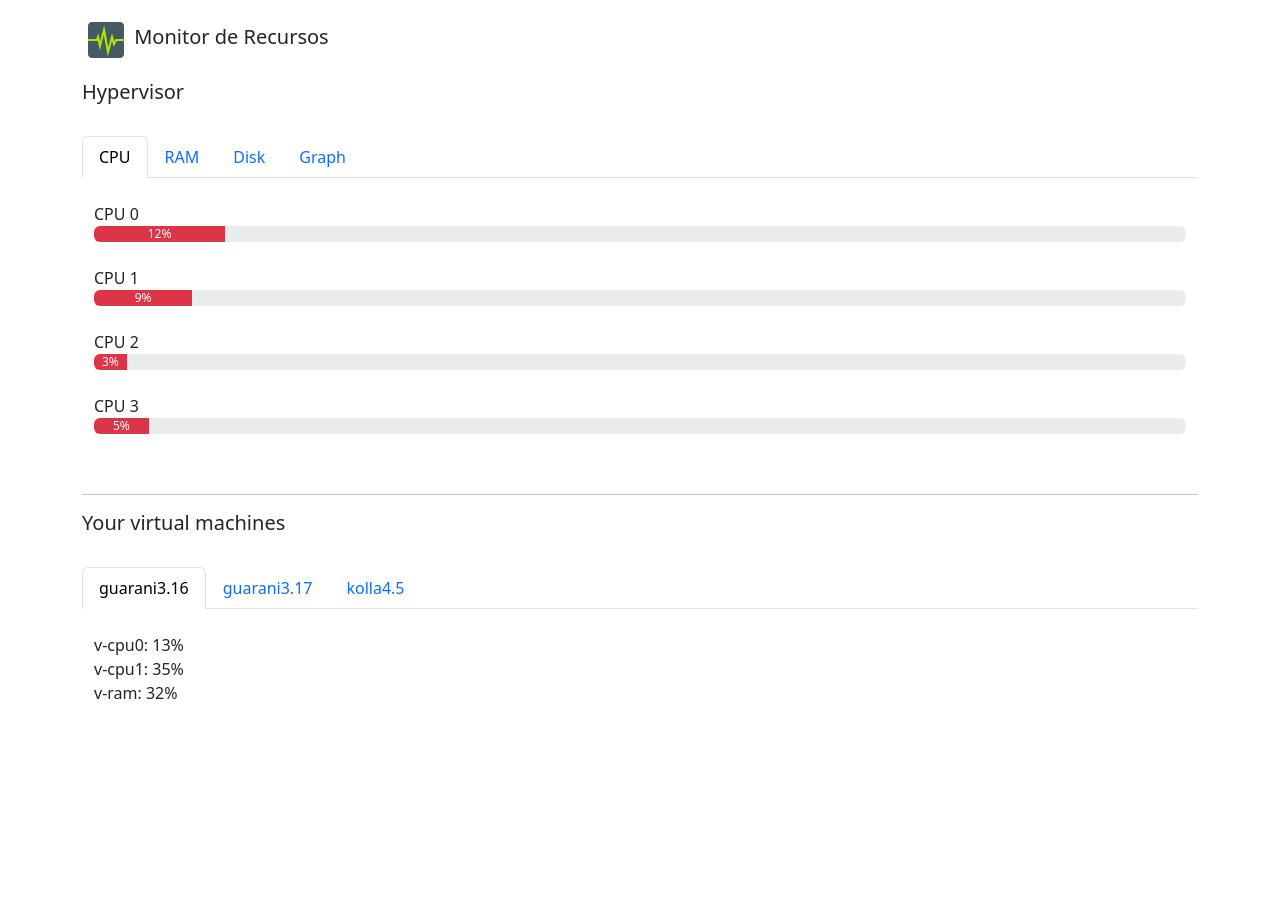
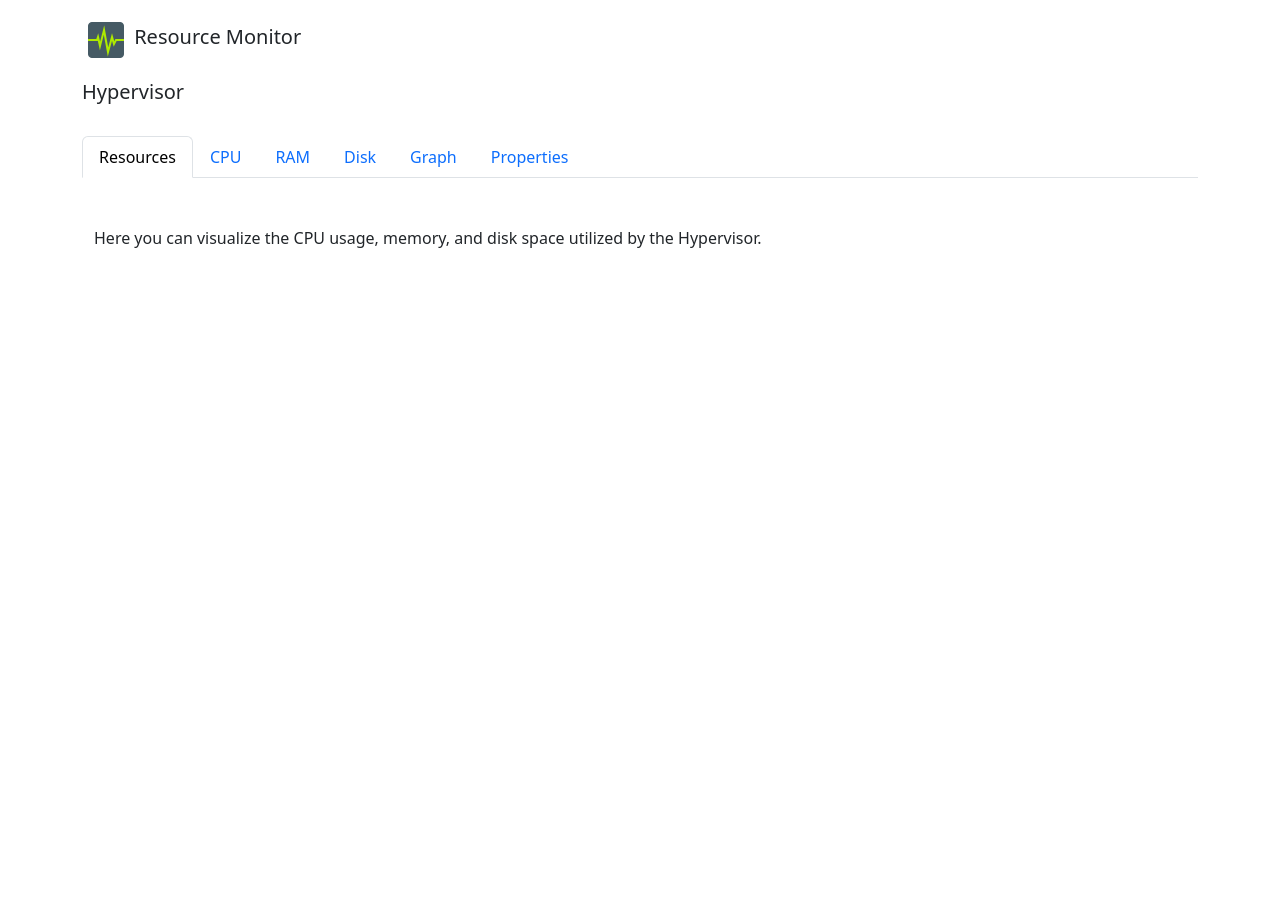
Before and after one commit to mattMbz/qubik-web, a Flask app: page /monitor in a window 1280 px wide. After the commit the page ends 248 px from the top, so only its background shows below. Run offline with Flask 3, Linux system fonts and the light colour scheme; some libraries are stand-ins or nearby versions.

Commit message:
Adding some new icons and improve GUI

```diff
--- a/main.py
+++ b/main.py
@@ -72,7 +72,7 @@ def delete():
 
 @app.route('/monitor')
 def monitor():
-    return render_template('/admin/monitor.html')
+    return render_template('/admin/monitor.html', **vms)
 #End_def
 
 @app.route('/tasks')
--- a/templates/admin/monitor.html
+++ b/templates/admin/monitor.html
@@ -4,7 +4,7 @@
 <div class="container mt-3">
   <div class="center-line">
     <img src="{{ url_for('static', filename='images/resources.png') }}" alt="Icono">
-      <span class="ml-2 fs-5">Monitor de Recursos</span>
+    <span class="ml-2 fs-5">Resource Monitor</span>
   </div>
 </div>
 <div class="container mt-3">
@@ -13,7 +13,10 @@
   <!-- Nav tabs -->
   <ul class="nav nav-tabs" role="tablist">
     <li class="nav-item">
-        <a class="nav-link active" data-bs-toggle="tab" href="#home">CPU</a>
+      <a class="nav-link active" data-bs-toggle="tab" href="#home">Resources</a>
+    </li>
+    <li class="nav-item">
+      <a class="nav-link" data-bs-toggle="tab" href="#menu0">CPU</a>
     </li>
     <li class="nav-item">
       <a class="nav-link" data-bs-toggle="tab" href="#menu1">RAM</a>
@@ -24,11 +27,22 @@
     <li class="nav-item">
       <a class="nav-link" data-bs-toggle="tab" href="#menu3">Graph</a>
     </li>
+    <li class="nav-item">
+      <a class="nav-link" data-bs-toggle="tab" href="#menu4">Properties</a>
+    </li>
   </ul>
 
   <!-- Tab panes -->
   <div class="tab-content" id="hyperv-monitor">
-      <div id="home" class="container tab-pane active"><br>
+    <div id="home" class="container tab-pane active">
+      <p class="mt-5">
+        Here you can visualize the CPU usage, memory, and disk space utilized by the Hypervisor.
+      </p>
+    </div>
+    <div id="menu0" class="container tab-pane"><br>
+      <div class="mb-3">
+        <img src="{{url_for('static', filename='images/vcpu.png')}}" alt="">
+      </div>
       <span>CPU 0</span>
       <span class="mt-3">
         <div class="progress">
@@ -58,7 +72,11 @@
       </span>
       <br>
     </div>
+
     <div id="menu1" class="container tab-pane fade"><br>
+      <div class="">
+        <img src="{{url_for('static', filename='images/vram.png')}}" alt="">
+      </div>
       <span>Memory used:</span> <br>
       <span>Total: 4GB</span> <br>
       <span>Used: 2.34GB</span> <br>
@@ -69,7 +87,11 @@
         </div>
       </span>
     </div>
+
     <div id="menu2" class="container tab-pane fade"><br>
+      <div class="mb-3">
+        <img src="{{url_for('static', filename='images/vdisk.svg')}}" alt="">
+      </div>
       <span>Size HD used:</span> <br>
       <!-- <p>4 of 10GB</p> <br> -->
       <span>Total: 10GB</span> <br>
@@ -81,47 +103,6 @@
         </div>
       </span>
     </div>
-    </div>
-
-    <hr>
-
-    <h5>Your virtual machines</h5>
-    <br>
-
-<!-- Nav tabs -->
-<ul class="nav nav-tabs" role="tablist">
-    <li class="nav-item">
-      <a class="nav-link active" data-bs-toggle="tab" href="#edfr35">guarani3.16</a>
-    </li>
-    <li class="nav-item">
-      <a class="nav-link" data-bs-toggle="tab" href="#fm0822">guarani3.17</a>
-    </li>
-    <li class="nav-item">
-      <a class="nav-link" data-bs-toggle="tab" href="#yyte33">kolla4.5</a>
-    </li>
-  </ul>
-
-  <!-- Tab panes -->
-  <div class="tab-content" id="vm-monitor">
-    <div id="edfr35" class="container tab-pane active"><br>
-        <span>v-cpu0: 13%</span> <br>
-        <span>v-cpu1: 35%</span> <br>
-        <span>v-ram: 32%</span>
-    </div>
-    <div id="fm0822" class="container tab-pane fade"><br>
-        <span>v-cpu0: 13%</span> <br>
-        <span>v-cpu1: 35%</span> <br>
-        <span>v-ram: 32%</span>
-    </div>
-    <div id="yyte33" class="container tab-pane fade"><br>
-        <span>v-cpu0: 13%</span> <br>
-        <span>v-cpu1: 35%</span> <br>
-        <span>v-ram: 32%</span>
-    </div>
-  </div>
-</div>
-
-
 
   </div>
 {% endblock content %}
--- a/templates/index.html
+++ b/templates/index.html
@@ -41,7 +41,7 @@
                     </div>
                     <div class="text-success">{{vm.status}}</div>
                     <div class="form-check form-switch">
-                        <input class="form-check-input" type="checkbox" id="toggleSwitch">
+                        <input class="form-check-input" type="checkbox" id="toggleSwitch" checked>
                         <label class="form-check-label" for="toggleSwitch"></label>
                     </div>
                 </div>
```
Also changed, not shown: templates/admin/tasks.html (+5 -9 lines), static/images/vcpu.png (added), static/images/vdisk.svg (added), static/images/vram.png (added). Lines whose indentation alone changed are shown as unchanged.
